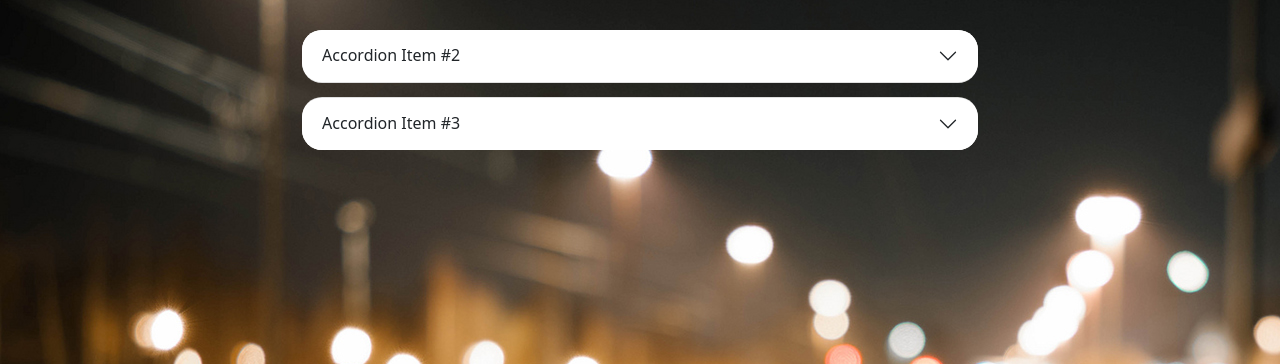
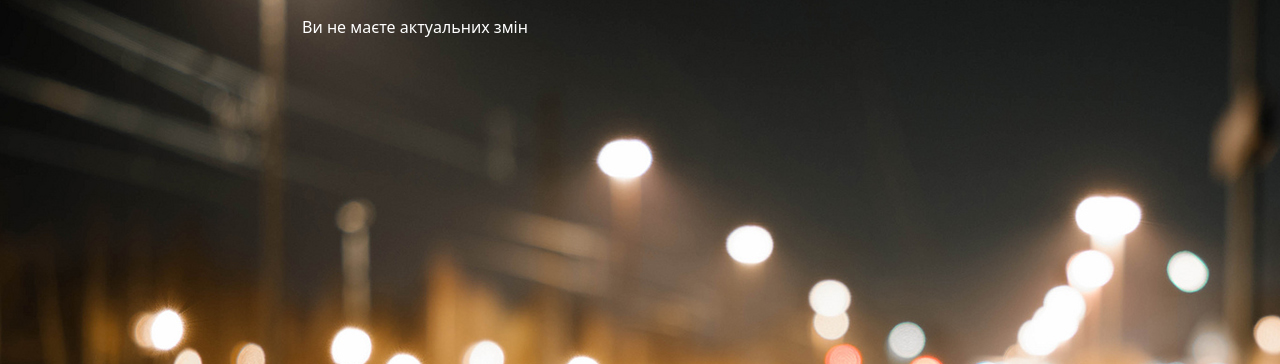
Before and after one commit to avmepy/trolleybus, a Django app: template templates/routes/schedules.html in a window 1280 px wide. Shown: the part 56-420 px from the top of the page. Run offline with Django 3.2, Linux system fonts and the light colour scheme; the template is opened without the code that fills it, so the values that code supplies are empty; parts of the project's set-up code (start-up, migrations or seed data) failed here and were passed over.

Commit message:
fixed scghedules

```diff
--- a/routes/services.py
+++ b/routes/services.py
@@ -2,9 +2,10 @@
 # -*-encoding: utf-8-*-
 from django.contrib.auth.models import User
 from routes.models import Shift
+from datetime import date
 
 
 def get_user_shifts(user: User):
 
-    shifts = Shift.objects.filter(driver=user)
+    shifts = Shift.objects.filter(driver=user,  date__gte=date.today())
     return shifts
--- a/templates/routes/schedules.html
+++ b/templates/routes/schedules.html
@@ -7,12 +7,9 @@
 
 {% block context %}
     <div class="mlr-6p mt-15 d-flex justify-content-center">
-
-
         <div class="accordion accordion-flush accordion-width" id="accordionFlushExample">
 
             {% for shift in shifts %}
-
                 <div class="accordion-item br-20">
                     <h2 class="accordion-header" id="flush-headingOne">
                         <button class="accordion-button collapsed br-20" type="button" data-bs-toggle="collapse" data-bs-target="#flush-collapseOne" aria-expanded="false" aria-controls="flush-collapseOne">
@@ -27,97 +24,24 @@
                                     <b>{{ schedule.route.name }}</b>&nbsp;
                                     <text style="color: gray"> | {{ schedule.start_time }} - {{ schedule.end_time }}</text>
                                 </p>
-
-
                                 {% for stop in schedule.scheduled_stops.all %}
                                     <p class="pos-rel">
                                         <span>{{ stop.stop }}</span>
                                         <span class="stop-time">{{ stop.time }}</span>
                                     </p>
                                 {% empty %}
-                                    you have no stop
+                                    Ви не маєте актуальних зупинок
                                 {% endfor %}
                                 <hr>
                             {% empty %}
-
-                                you have no schedule
+                                Ви не маєте актуального розкладу
                             {% endfor %}
-
                         </div>
                     </div>
                 </div>
-
-
-
-
-                {#                <div class="card shift-card" style="width: 20rem; height: 180px">#}
-                {#                    <div class="card-body">#}
-                {#                        <h5 class="card-title">Зміна {{ shift.date }}</h5>#}
-                {#                        <h6 class="card-subtitle mb-2 text-muted">З {{ shift.shift_kind.start_time }} по {{ shift.shift_kind.end_time}}</h6>#}
-                {#                        <br><br>#}
-                {#                        <button type="button" class="btn btn-primary" data-bs-toggle="modal" data-bs-target="#staticBackdrop">#}
-                {#                            Переглянути розклад#}
-                {#                        </button>#}
-                {#                    </div>#}
-                {#                </div>#}
-
-                {##}
-                {#                <p>Зміна {{ shift.date }}</p>#}
-                {#                <p>З {{ shift.shift_kind.start_time }} по {{ shift.shift_kind.end_time}}</p>#}
-                {#                <p>Розклад:</p>#}
-
-                {#                {% for schedule in shift.schedules.all %}#}
-                {##}
-                {#                    <p>{{ schedule.route.name }} from {{ schedule.start_time }} till {{ schedule.end_time }}</p>#}
-                {#                    {% for stop in schedule.scheduled_stops.all %}#}
-                {#                        <p>{{ stop.stop }}  {{ stop.time }}</p>#}
-                {#                    {% empty %}#}
-                {##}
-                {#                        ypu have no stop#}
-                {#                    {% endfor %}#}
-                {##}
-                {#                {% empty %}#}
-                {##}
-                {#                    you have no schedule#}
-                {##}
-                {##}
-                {##}
-                {#                {% endfor %}#}
-
-
+            {% empty %}
+                <text class="color-white">Ви не маєте актуальних змін</text>
             {% endfor %}
-
-            <div class="accordion-item">
-                <h2 class="accordion-header" id="flush-headingTwo">
-                    <button class="accordion-button collapsed" type="button" data-bs-toggle="collapse" data-bs-target="#flush-collapseTwo" aria-expanded="false" aria-controls="flush-collapseTwo">
-                        Accordion Item #2
-                    </button>
-                </h2>
-                <div id="flush-collapseTwo" class="accordion-collapse collapse" aria-labelledby="flush-headingTwo" data-bs-parent="#accordionFlushExample">
-                    <div class="accordion-body">Placeholder content for this accordion, which is intended to demonstrate the <code>.accordion-flush</code> class. This is the second item's accordion body. Let's imagine this being filled with some actual content.</div>
-                </div>
-            </div>
-            <div class="accordion-item">
-                <h2 class="accordion-header" id="flush-headingThree">
-                    <button class="accordion-button collapsed" type="button" data-bs-toggle="collapse" data-bs-target="#flush-collapseThree" aria-expanded="false" aria-controls="flush-collapseThree">
-                        Accordion Item #3
-                    </button>
-                </h2>
-                <div id="flush-collapseThree" class="accordion-collapse collapse" aria-labelledby="flush-headingThree" data-bs-parent="#accordionFlushExample">
-                    <div class="accordion-body">Placeholder content for this accordion, which is intended to demonstrate the <code>.accordion-flush</code> class. This is the third item's accordion body. Nothing more exciting happening here in terms of content, but just filling up the space to make it look, at least at first glance, a bit more representative of how this would look in a real-world application.</div>
-                </div>
-            </div>
         </div>
-
-
-
-
-
-
-
-
-
-
     </div>
-
 {% endblock context %}
```
